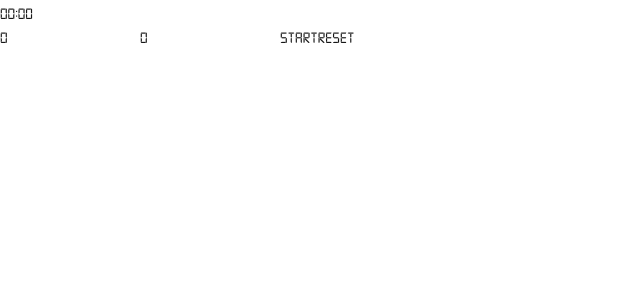
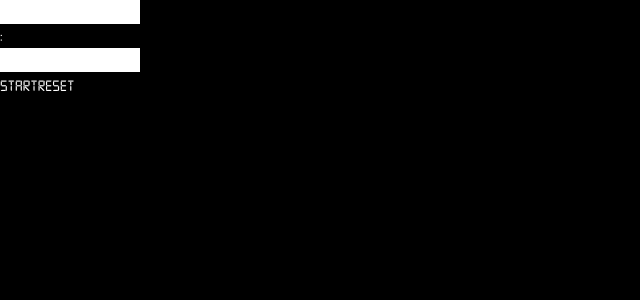
Before and after one commit to pmgzo/timer, a Next.js app: page / in a window 1280 px wide. Shown: the top 300 px of the page, without its empty margins (0-640 px from the left). Built offline with nearby package versions, Linux system fonts and the light colour scheme.

Commit message:
feat(timer): styling timer, remove inputs

```diff
--- a/src/app/globals.css
+++ b/src/app/globals.css
@@ -3,8 +3,8 @@
 @tailwind utilities;
 
 :root {
-  --background: #ffffff;
-  --foreground: #171717;
+  --background: #000000;
+  --foreground: #ffffff
 }
 body {
   color: var(--foreground);
--- a/src/app/page.tsx
+++ b/src/app/page.tsx
@@ -64,24 +64,25 @@ export default function Home() {
   }, [timer, minuteTimer, secondTimer])
 
   return (
-    <div>
-      <div className="text-7xl">
-        {formatTimeNumber(minuteTimer)}:{formatTimeNumber(secondTimer)}
+    <div className="mt-10 flex justify-center">
+      <div className="flex flex-col w-[400px] h-[150px] border-2 border-white">
+        <div className="flex justify-center ">
+          <input className="caret-white bg-black focus:bg-white focus:text-black focus:outline-white text-7xl w-[70px] h-[60px]" name="timerInput" value={formatTimeNumber(minuteTimer)} onChange={changeMinuteTimer}/>
+          <div className="text-7xl">:</div>
+          <input className="caret-white bg-black focus:bg-white focus:text-black focus:outline-white text-7xl w-[70px] h-[60px]" name="timerInput" value={formatTimeNumber(secondTimer)} onChange={changeSecondTimer}/>
         </div>
-      <div className="flex flex-row">
-        <input name="minute-input" value={minuteTimer} onChange={changeMinuteTimer}/>
-        <input name="second-input" value={secondTimer} onChange={changeSecondTimer}/>
-        <button className="bg-green-400" onClick={() => {
+        <div className="flex justify-center space-x-4">
+        <button className="p-3 rounded bg-green-400 hover:bg-green-600" onClick={() => {
             setTimer({activated: true, timestamp: Date.now(), time: minuteTimer * 60 * 1000 + secondTimer * 1000})
           }
         }>Start</button>
-        <button className="bg-red-400" onClick={() => {
+        <button className="p-3 rounded bg-red-400 hover:bg-red-600" onClick={() => {
             setTimer({activated: false, timestamp: 0, time: 0})
             setMinuteTimer(0)
             setSecondTimer(0)
           }
         }>Reset</button>
-
+        </div>
       </div>
     </div>
   );
```
Lines whose indentation alone changed are shown as unchanged.
